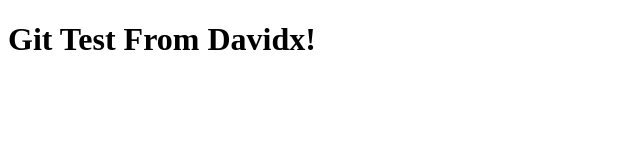
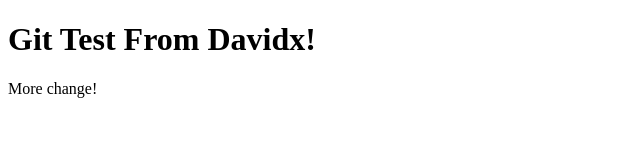
Before and after one commit to davidxzd/Gittest, a plain HTML site: page WebContent/index.html in a window 1280 px wide. Shown: the whole page, without its empty margins (0-640 px from the left). Drawn offline with Linux system fonts and the light colour scheme.

Commit message:
add something

```diff
--- a/WebContent/index.html
+++ b/WebContent/index.html
@@ -6,5 +6,6 @@
 </head>
 <body>
 <h1>Git Test From Davidx!</h1>
+More change!
 </body>
 </html>
```
